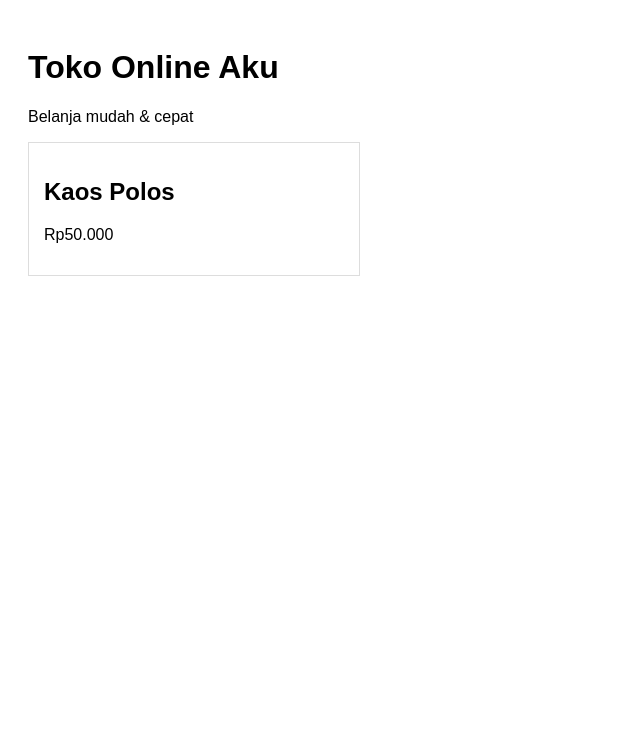
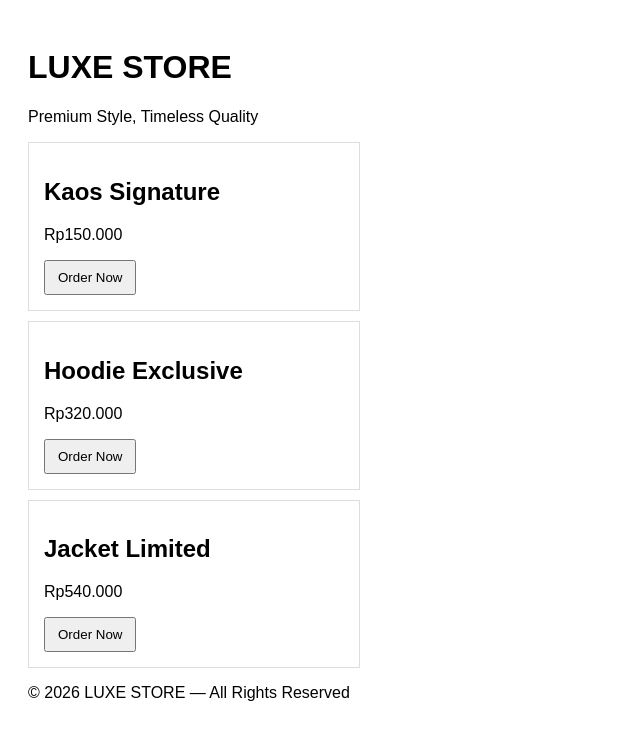
Before and after one commit to aepuloh191-ship-it/Toko-online, a plain HTML site: page index.html in a window 1280 px wide. Shown: the whole page, without its empty margins (0-640 px from the left). Drawn offline with Linux system fonts and the light colour scheme.

Commit message:
Update index.html

```diff
--- a/index.html
+++ b/index.html
@@ -2,18 +2,40 @@
 <html lang="id">
 <head>
   <meta charset="UTF-8">
-  <title>Toko Online Aku</title>
+  <title>LUXE STORE</title>
   <link rel="stylesheet" href="style.css">
 </head>
 <body>
 
-  <header>
-    <h1>Toko Online Aku</h1>
-    <p>Belanja mudah & cepat</p>
+  <header class="hero">
+    <h1>LUXE STORE</h1>
+    <p>Premium Style, Timeless Quality</p>
   </header>
 
   <main class="container">
     <div class="produk">
-      <h2>Kaos Polos</h2>
-      <p class="harga">Rp50.000</p>
-      <button onclick="pes
+      <h2>Kaos Signature</h2>
+      <p class="harga">Rp150.000</p>
+      <button onclick="pesan('Kaos Signature')">Order Now</button>
+    </div>
+
+    <div class="produk">
+      <h2>Hoodie Exclusive</h2>
+      <p class="harga">Rp320.000</p>
+      <button onclick="pesan('Hoodie Exclusive')">Order Now</button>
+    </div>
+
+    <div class="produk">
+      <h2>Jacket Limited</h2>
+      <p class="harga">Rp540.000</p>
+      <button onclick="pesan('Jacket Limited')">Order Now</button>
+    </div>
+  </main>
+
+  <footer>
+    <p>© 2026 LUXE STORE — All Rights Reserved</p>
+  </footer>
+
+  <script src="script.js"></script>
+</body>
+</html>
```
